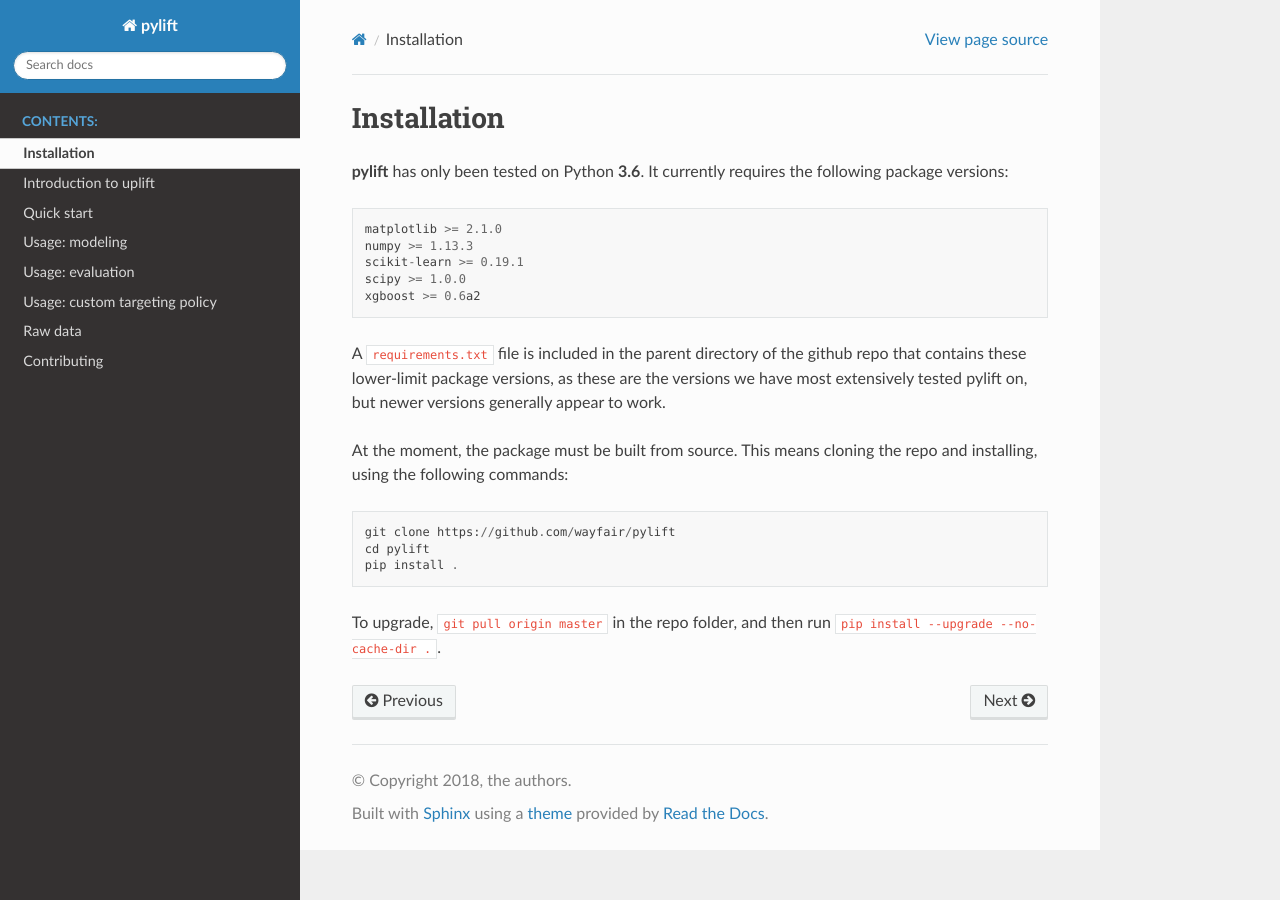
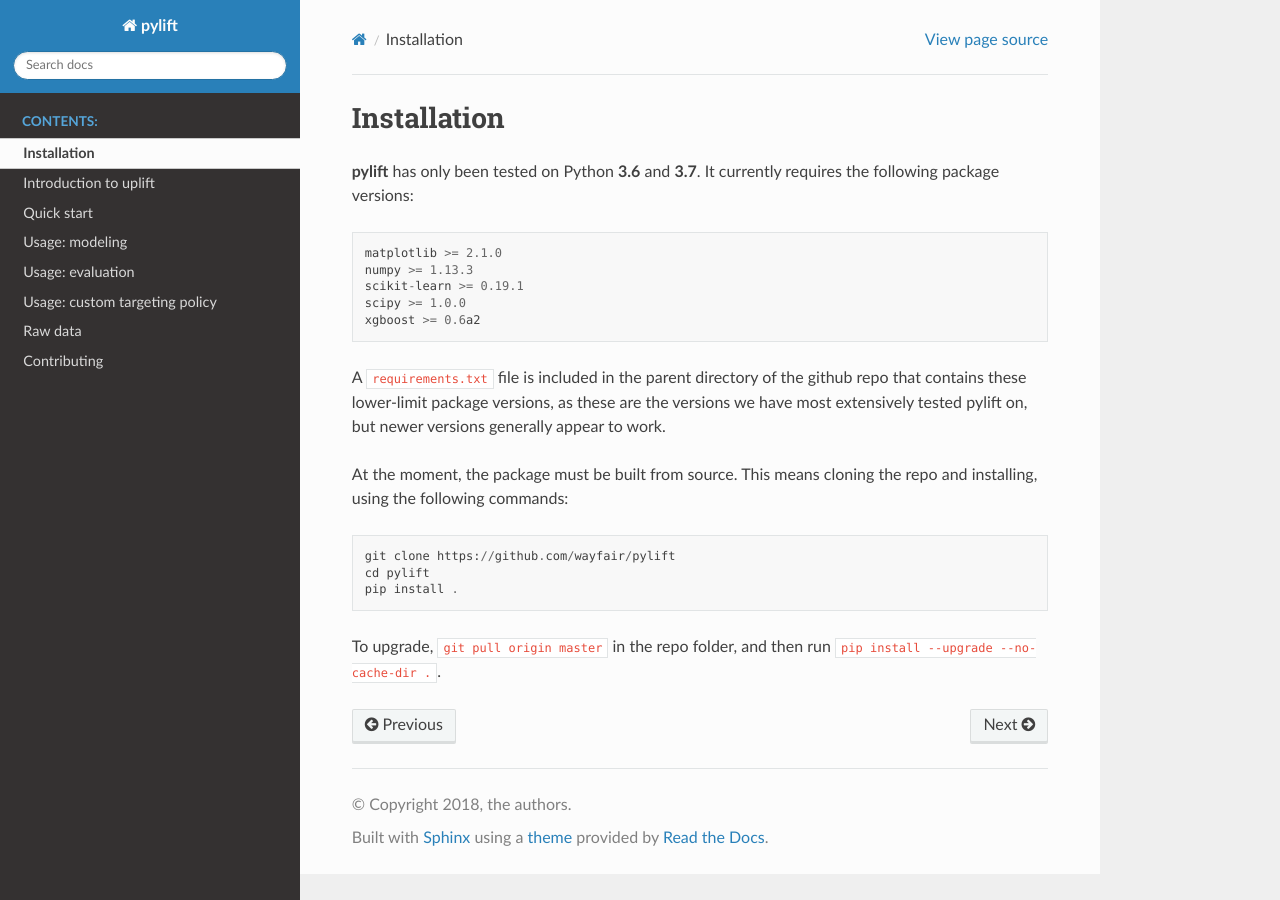
Before and after one commit to wayfair/pylift, a Sphinx documentation site: the page built from docs/installation.md, in a window 1280 px wide. Built offline with Sphinx 7.4.7 and the Read the Docs theme 2.0.0, drawn with Linux system fonts in a browser that asks for light colours.

Commit message:
Add in official support for Python 3.7 (#16)
* Revise travis configuration to include python 3.7 support and new testing module.

* Adjust travis distribution for 3.7 compatibility.

* Revise docs to state that 3.7 is supported.

````diff
--- a/docs/installation.md
+++ b/docs/installation.md
@@ -1,6 +1,6 @@
 # Installation
 
-**pylift** has only been tested on Python **3.6**. It currently requires the following package versions:
+**pylift** has only been tested on Python **3.6** and **3.7**. It currently requires the following package versions:
 
 ```
 matplotlib >= 2.1.0
````
Also changed, not shown: .travis.yml.
